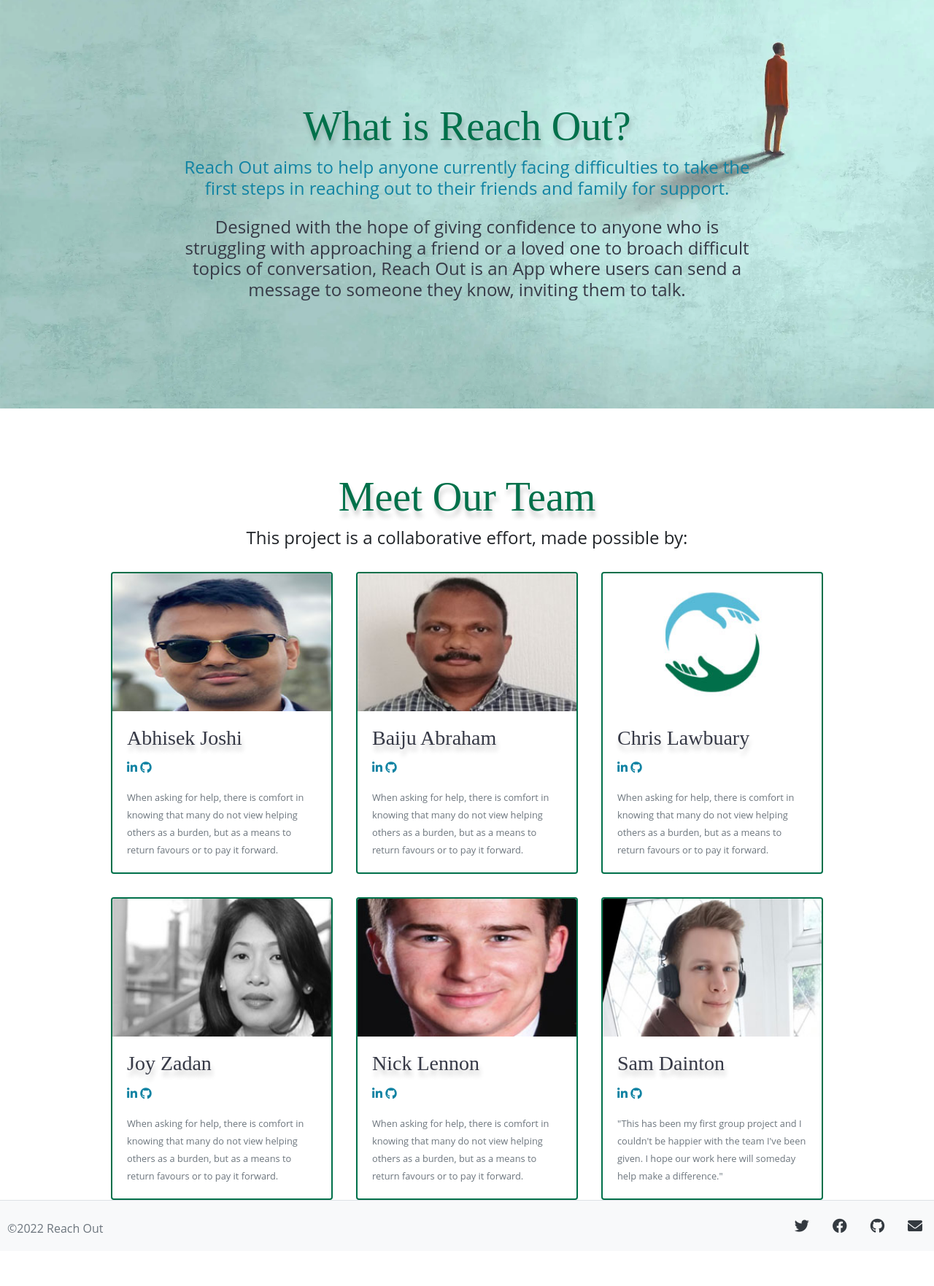
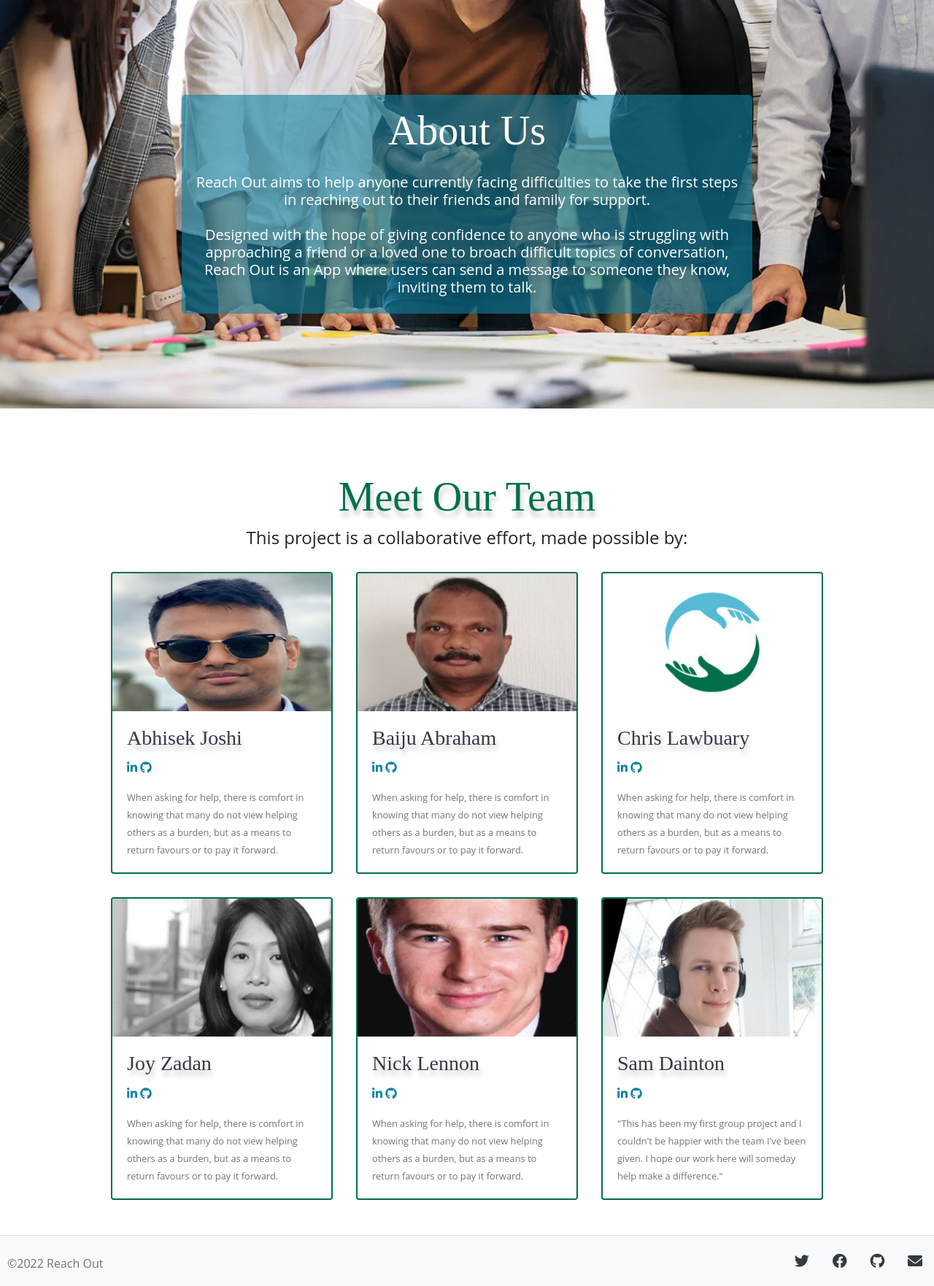
Before and after one commit to nlenno1/team-5-may-2022, a Django app: page /about-us in a window 1280 px wide. Shown: the part 72-1835 px from the top of the page at 73% size. Before the commit the page ends 1762 px from the top, so only its background shows below. Run offline with Django 3.2, Linux system fonts and the light colour scheme.

Commit message:
Fix: Fix about us to be styled in line with index and how to.

```diff
--- a/home/templates/home/about-us.html
+++ b/home/templates/home/about-us.html
@@ -6,13 +6,13 @@
     <section id="about-hero" class="img-fluid">
         <div class="about-container">
             <div class="row">
-                <div class="col-xs-12 col-sm-12 col-md-12 col-lg-12">
-                    <h1 class="display-4 text-shadow-primary">What is Reach Out?</h1>
-                    <p class=" about-lead h4">
+                <div class="index-hero-text-container">
+                    <h1 class="display-4">About Us</h1>
+                    <p class="h5 mt-4">
                         Reach Out aims to help anyone currently facing difficulties to take the first steps in reaching out to their
                         friends and family for support.
-                    </p>
-                    <p class="h4 blurb mt-4">
+                        <br>
+                        <br>
                         Designed with the hope of giving confidence to anyone who is struggling with approaching a friend
                         or a loved one to broach difficult topics of conversation, Reach Out is an App where users
                         can send a message to someone they know, inviting them to talk.
--- a/home/templates/home/index.html
+++ b/home/templates/home/index.html
@@ -10,10 +10,10 @@
         <div class="row">
             <div class="index-hero-text-container">
                 <h1 class="display-4">Here To Help</h1>
-                <p>
+                <p class="h5 mt-4">
                     We all know support is likely out there for our struggles, but sometimes we need it most
                     from
-                    the people that matter to us and are too worried about the outcomes to ask for it. Here at Reach Out
+                    the people that matter to us and are too worried about the outcomes to ask for it. <br><br> Here at Reach Out
                     you can
                     use this platform to start those difficult conversations anonymously. Have a read of our users
                     testimonies to
--- a/static/css/base.css
+++ b/static/css/base.css
@@ -160,6 +160,15 @@ h5 {
     color: white;
 }
 
+.how-to-hero-text-container {
+    text-shadow: var(--text-shadow);
+    background-color: rgba(0, 112, 74, 0.6);
+    padding: 1rem;
+    border-radius: 5px;
+    margin: 0.5rem;
+    color: white;
+}
+
 .here-to-help {
     width: 90%;
     padding: 5rem;
@@ -268,6 +277,9 @@ h5 {
     width: auto;
     max-width: 50rem;
     margin: 0 auto;
+    padding: 1rem;
+    border-radius: 5px;
+    color: white;
 }
 
 .home-container {
@@ -282,6 +294,10 @@ h5 {
 .text-shadow-primary {
     color: var(--primary-color);
     text-shadow: var(--text-shadow);
+}
+
+.team {
+    padding-bottom: 3rem;
 }
 
 .team-member {
```
Also changed, not shown: home/templates/home/how-to-use.html (+3 -4 lines), media/about-hero.webp, media/about-us-hero.webp (deleted).
